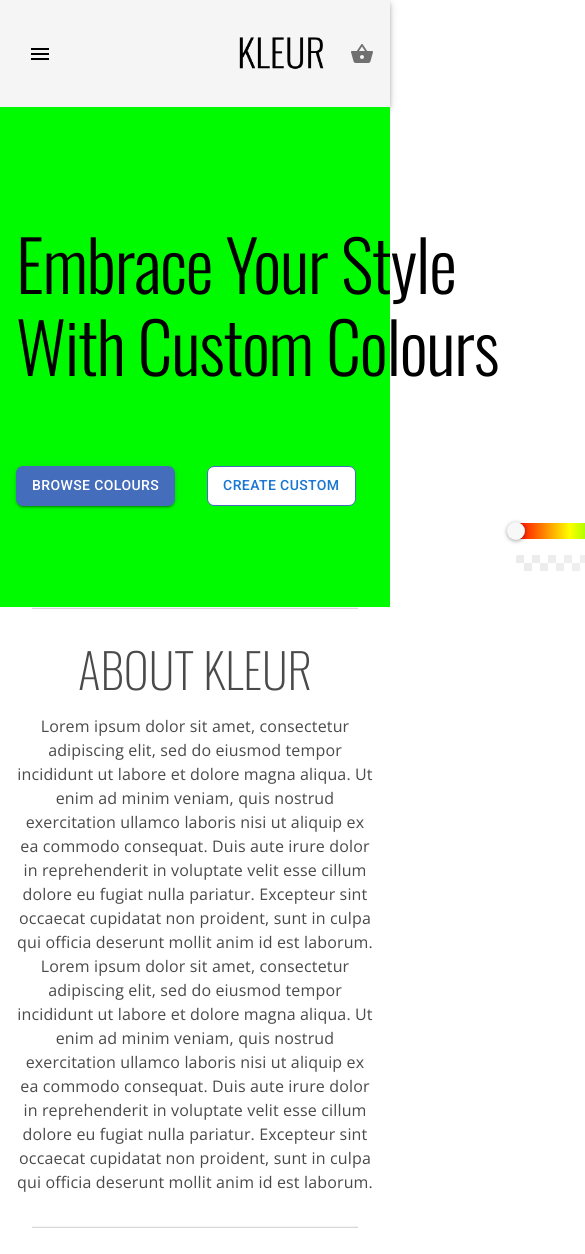
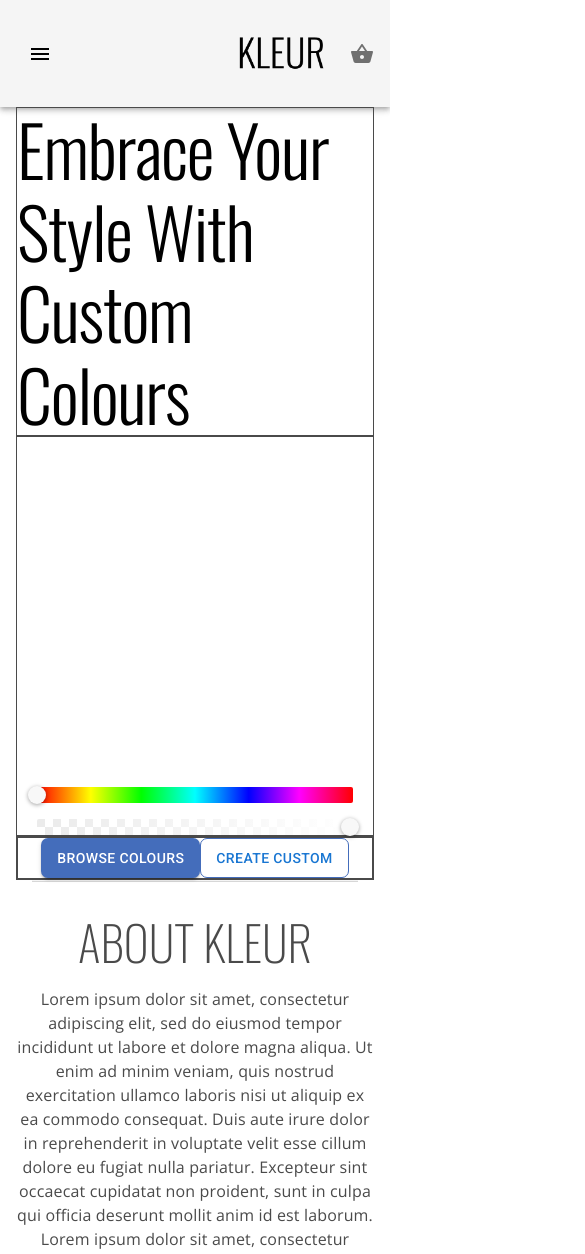
Before and after one commit to Mehcanic/project-3-frontend, a React (Vite) app: page / in a window 390 px wide. Shown: the top 1254 px of the page, 585 px wide, since content can reach past the window. Built offline with nearby package versions, Linux system fonts and the light colour scheme.

Commit message:
Homepage is responsive but not done.

```diff
--- a/src/pages/Home.tsx
+++ b/src/pages/Home.tsx
@@ -1,6 +1,4 @@
-import { Height } from "@mui/icons-material";
-import { Button, Typography, Stack } from "@mui/material";
-import zIndex from "@mui/material/styles/zIndex";
+import { Button, Typography, Grid } from "@mui/material";
 import { Container } from "@mui/system";
 import React from "react";
 import About from "../components/About";
@@ -21,27 +19,29 @@
   console.log(heroStyle)
   return (
     <>
-      <div style={heroStyle}>
-        <Container maxWidth="xl">
-          <Stack direction="row" alignItems="center" justifyContent="space-evenly" mb="50px" pt="50px">
-            <Stack alignItems="center" justifyContent="center" spacing={10}>
+      <Container fixed>
+        <Grid container direction="row" justifyContent="center" alignItems="center">
+
+          <Grid item xs={12} lg={6} md={6} sx={{display: "flex", justifyContent: "center", border: 1 }}>
             <Typography variant="h1" color="black" fontSize={70} width="483px" fontFamily="Oswald">
               Embrace Your Style With Custom Colours
             </Typography>
-              <Stack direction="row" spacing={4} width="483px">
-                <Button variant="contained" sx={{ background: "#446dbb", height: "40px", borderRadius: "7px" }}>BROWSE COLOURS</Button>
-                <Button variant="outlined" sx={{ background: "white", border: "1px solid #446dbb", height: "40px", borderRadius: "7px" }}> CREATE CUSTOM</Button>
-              </Stack>
-            </Stack>
-            <Stack direction="column" alignItems="center" justifyContent="center" spacing={2}>
+          </Grid>
+          <Grid item xs={12} lg={6} md={6} sx={{display: "flex", flexDirection: "column", alignItems: "center", border: 1 }}>
+            {/* <div style={heroStyle}></div> */}
             <ColorPicker
               setHeroColor={setHeroColor}
               setHeroOpacity={setHeroOpacity}
             />
-            </Stack>
-          </Stack>
+          </Grid>
+        </Grid>
+        <Grid container>
+          <Grid item xs={12} lg={6} md={6} sx={{display: "flex", flexDirection: "row", justifyContent: "center", border: 2}}>
+            <Button variant="contained" sx={{ background: "#446dbb", height: "40px", borderRadius: "7px" }}>BROWSE COLOURS</Button>
+            <Button variant="outlined" sx={{ background: "white", border: "1px solid #446dbb", height: "40px", borderRadius: "7px" }}> CREATE CUSTOM</Button>
+          </Grid>
+        </Grid>
       </Container>
-      </div>
       <About />
       <Contact />
     </>
```
Lines whose indentation alone changed are shown as unchanged.
